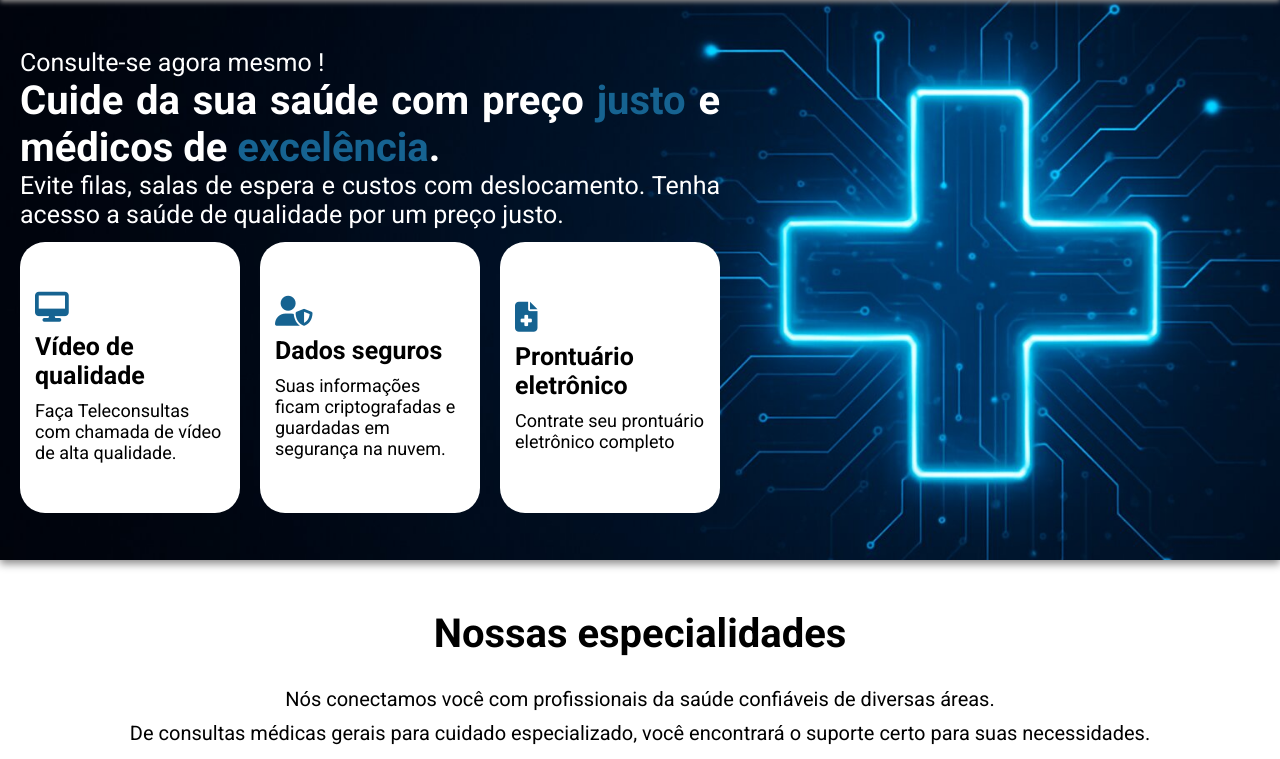
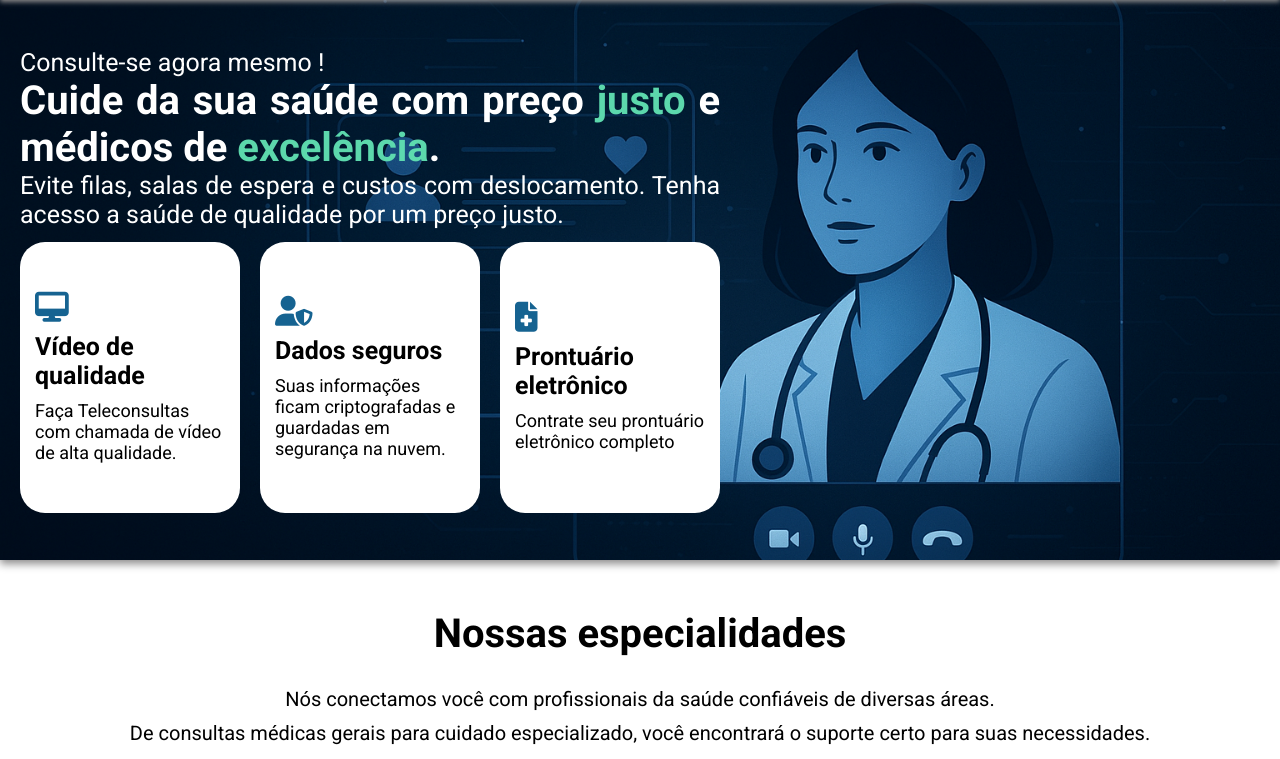
Before and after one commit to UnisuamWorkSpace/medSuam-Projeto, a PHP site: page / in a window 1280 px wide. Shown: the part 80-839 px from the top of the page. Run offline with PHP 8.4, Linux system fonts and the light colour scheme; some web fonts are replaced.

Commit message:
mudanças na pagina

```diff
--- a/style.css
+++ b/style.css
@@ -94,7 +94,7 @@ nav {
 
     min-height: 70vh;
     height: auto;
-    background-image: url("./images/ChatGPT\ Image\ 1\ de\ set.jpg");
+    background-image: url("./images/ChatGPT\ Image\ 2\ de\ set.\ de\ 2025\,\ 21_34_00.png");
     background-repeat: no-repeat;
     background-size: cover;
     background-position: center center;
@@ -121,7 +121,7 @@ nav {
 }
 
 h1 span {
-    color:  var(--azulEscuro);
+    color:  var(--cianoClaro);
 }
 
 .sloganCards {
```
Also changed, not shown: images/ChatGPT Image 1 de set. de 2025, 23_37_46.png (deleted), images/ChatGPT Image 1 de set. de 2025, 23_59_38.png (deleted), images/ChatGPT Image 2 de set. de 2025, 21_34_00.png (added).
